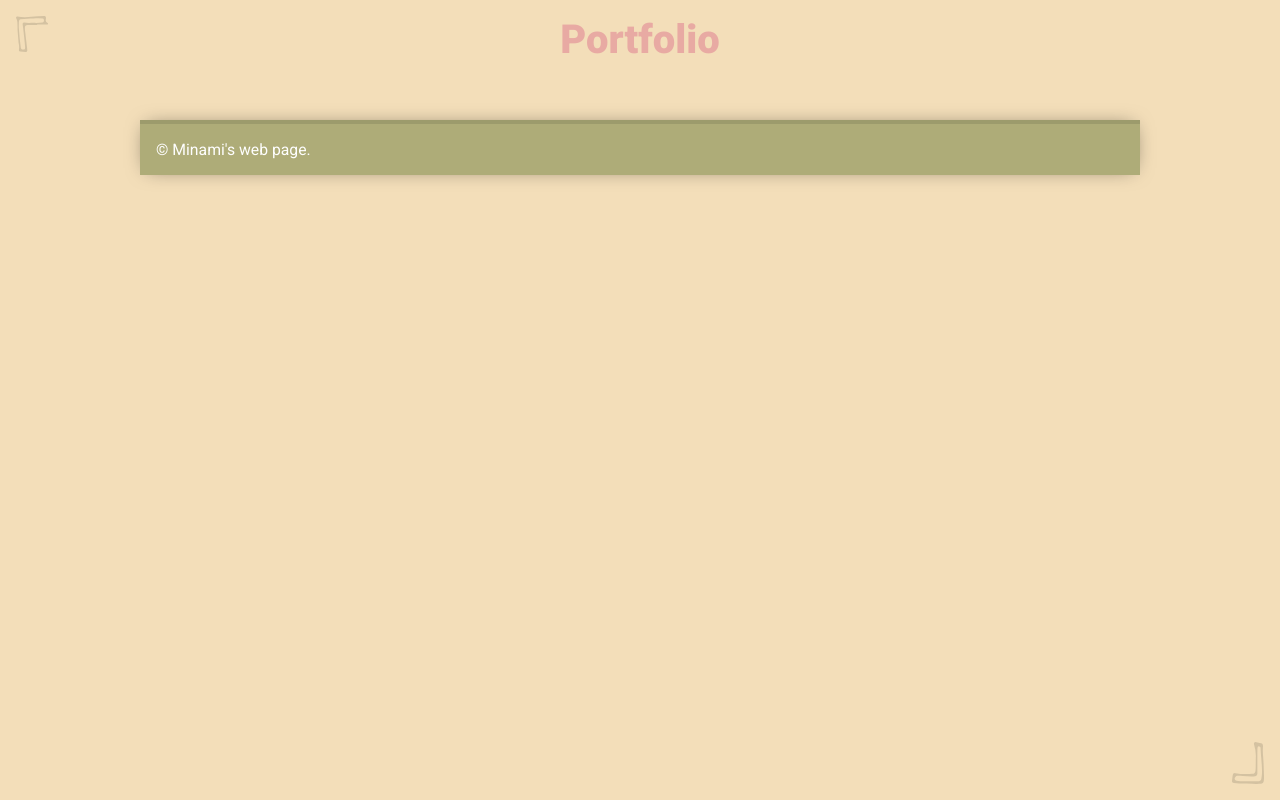
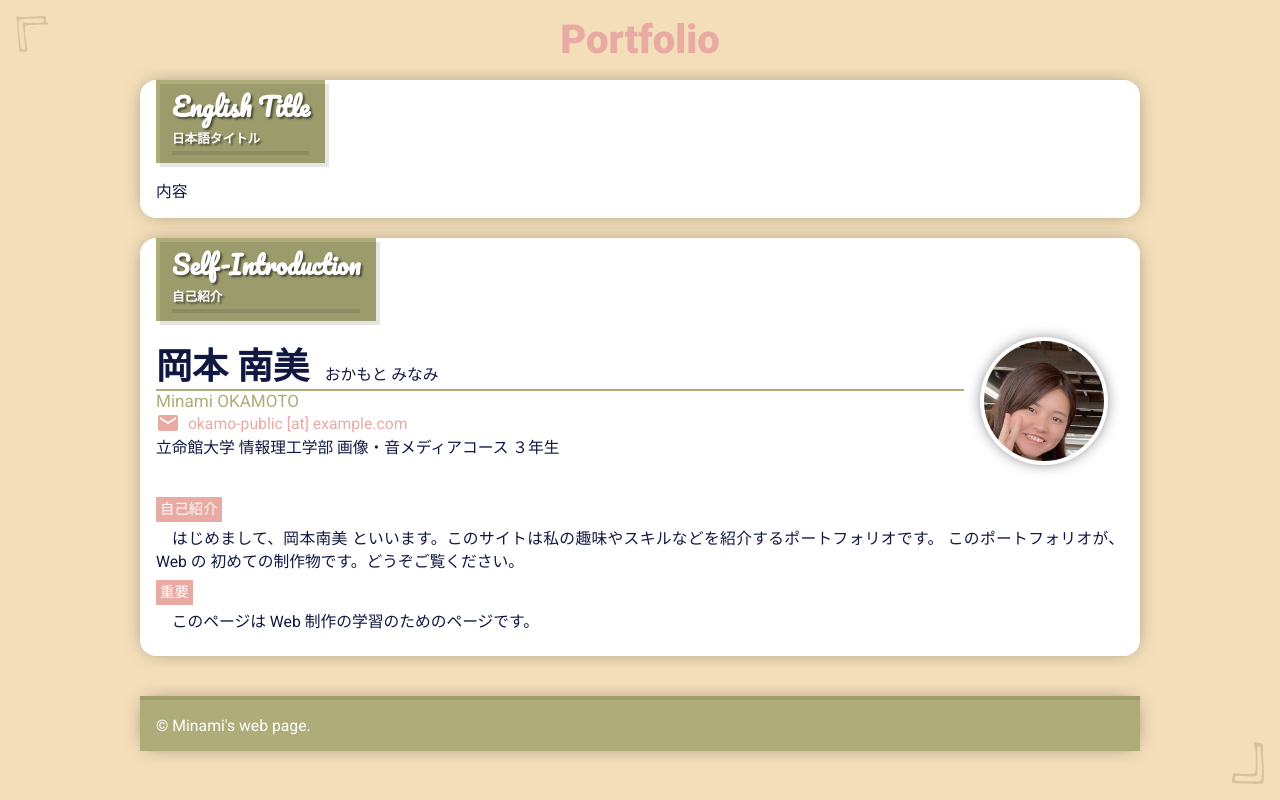
Before and after one commit to is0550kv/web-portfolio-mina, a plain HTML site: page public/index.html in a window 1280 px wide. Drawn offline with Linux system fonts and the light colour scheme.

Commit message:
カード作成（自己紹介）

```diff
--- a/public/assets/main.css
+++ b/public/assets/main.css
@@ -105,3 +105,91 @@ a:hover {
   font-size: 0.875rem;
 }
 /* ===== FOOTER END ===== */
+
+/* ===== CARD COMMON BEGIN ===== */
+.card-cover {
+  max-width: 1000px;
+  margin: 0 auto;
+  box-shadow: 0px 0px 20px -7px rgba(0, 0, 0, 0.56);
+  box-sizing: border-box;
+  position: relative;
+  background-color: #ffffff;
+}
+@media screen and (min-width: 1001px) {
+  .card-cover {
+    border-radius: 16px;
+    overflow: hidden;
+  }
+}
+.card-title-cover {
+  margin: 0 0 0 16px;
+  display: inline-block;
+  padding: 8px 16px;
+  position: relative;
+  text-shadow: 2px 2px 2px rgba(0, 0, 0, 0.5);
+  min-width: 100px;
+  z-index: 1;
+}
+.card-title-cover::before {
+  content: '';
+  z-index: -1;
+  position: absolute;
+  background-color: rgba(0, 0, 0, 0.1);
+  top: 4px;
+  right: -4px;
+  bottom: -4px;
+  left: 4px;
+}
+.card-title {
+  font-family: 'Pacifico', Roboto, 'Noto Sans JP', sans-serif;
+  font-size: 1.4rem;
+  line-height: 1.5em;
+}
+.card-subtitle {
+  font-size: 0.7rem;
+  line-height: 2em;
+}
+.card-title-line {
+  background-color: rgba(0, 0, 0, 0.1);
+  height: 4px;
+}
+.card-contents {
+  padding: 16px;
+  font-size: 0.875rem;
+}
+/* ===== CARD COMMON END ===== */
+
+/* ===== CARD | SELF-INTRODUCTION BEGIN ===== */
+.card-basic-info-layout {
+  display: flex;
+  flex-direction: column;
+}
+@media screen and (min-width: 500px) {
+  .card-basic-info-layout {
+    flex-direction: row-reverse;
+  }
+}
+.my-photo {
+  display: block;
+  border-radius: 50%;
+  box-shadow: 0 0 16px -4px rgba(0, 0, 0, 0.7);
+  max-width: 120px;
+  padding: 4px;
+  background-color: white;
+}
+@media screen and (max-width: 500px) {
+  .my-photo {
+    margin: 16px auto;
+  }
+}
+@media screen and (min-width: 500px) {
+  .my-photo {
+    margin: 0 16px;
+  }
+}
+.card-basic-info-label {
+  font-size: 0.8rem;
+  font-weight: 500;
+  padding: 4px;
+}
+/* ===== CARD | SELF-INTRODUCTION END ===== */
--- a/public/index.html
+++ b/public/index.html
@@ -22,6 +22,63 @@
     <div class="page-cover bg-3 text-dark">
       <h1 class="page-title text-1">Portfolio</h1>
 
+      <div class="card-cover bg-white">
+        <h2 class="card-title-cover bg-2 text-light">
+          <div class="card-title">English Title</div>
+          <div class="card-subtitle">日本語タイトル</div>
+          <div class="card-title-line"></div>
+        </h2>
+        <div class="card-contents">内容</div>
+      </div>
+
+      <div style="height: 20px"></div>
+
+      <div class="card-cover bg-white">
+        <h2 class="card-title-cover bg-2 text-light">
+          <div class="card-title">Self-Introduction</div>
+          <div class="card-subtitle">自己紹介</div>
+          <div class="card-title-line"></div>
+        </h2>
+        <div class="card-contents">
+          <div class="card-basic-info-layout">
+            <div>
+              <img src="./assets/minami.jpg" alt="顔写真" class="my-photo" />
+            </div>
+            <div style="flex-grow: 1;">
+              <div style="display: flex; gap: 1em; align-items: flex-end">
+                <h3 style="margin: 0; font-size: 2rem;">岡本 南美</h3>
+                <span style="padding-bottom: 4px">おかもと みなみ</span>
+              </div>
+              <div class="bg-2" style="height: 2px"></div>
+              <div class="text-2" style="font-size: 0.95rem">Minami OKAMOTO</div>
+
+              <div
+                class="text-1"
+                style="display: flex; gap: 0.5em; align-items: center"
+              >
+                <img src="./assets/icons/email.svg" alt="Emailのアイコン" />
+                <span>okamo-public [at] example.com</span>
+              </div>
+
+              <div>立命館大学 情報理工学部 画像・音メディアコース ３年生</div>
+            </div>
+          </div>
+        </div>
+        <div class="card-contents">
+          <span class="card-basic-info-label bg-1 text-light">自己紹介</span>
+          <p>
+            　はじめまして、岡本南美
+            といいます。このサイトは私の趣味やスキルなどを紹介するポートフォリオです。
+            このポートフォリオが、Web の
+            初めての制作物です。どうぞご覧ください。
+          </p>
+          <span class="card-basic-info-label bg-1 text-light">重要</span>
+          <p>
+            　このページは Web 制作の学習のためのページです。
+          </p>
+        </div>
+      </div>
+
       <div style="height: 40px"></div>
 
       <footer class="footer-cover bg-2 text-light">
```
Also changed, not shown: public/assets/minami.jpg (added).
